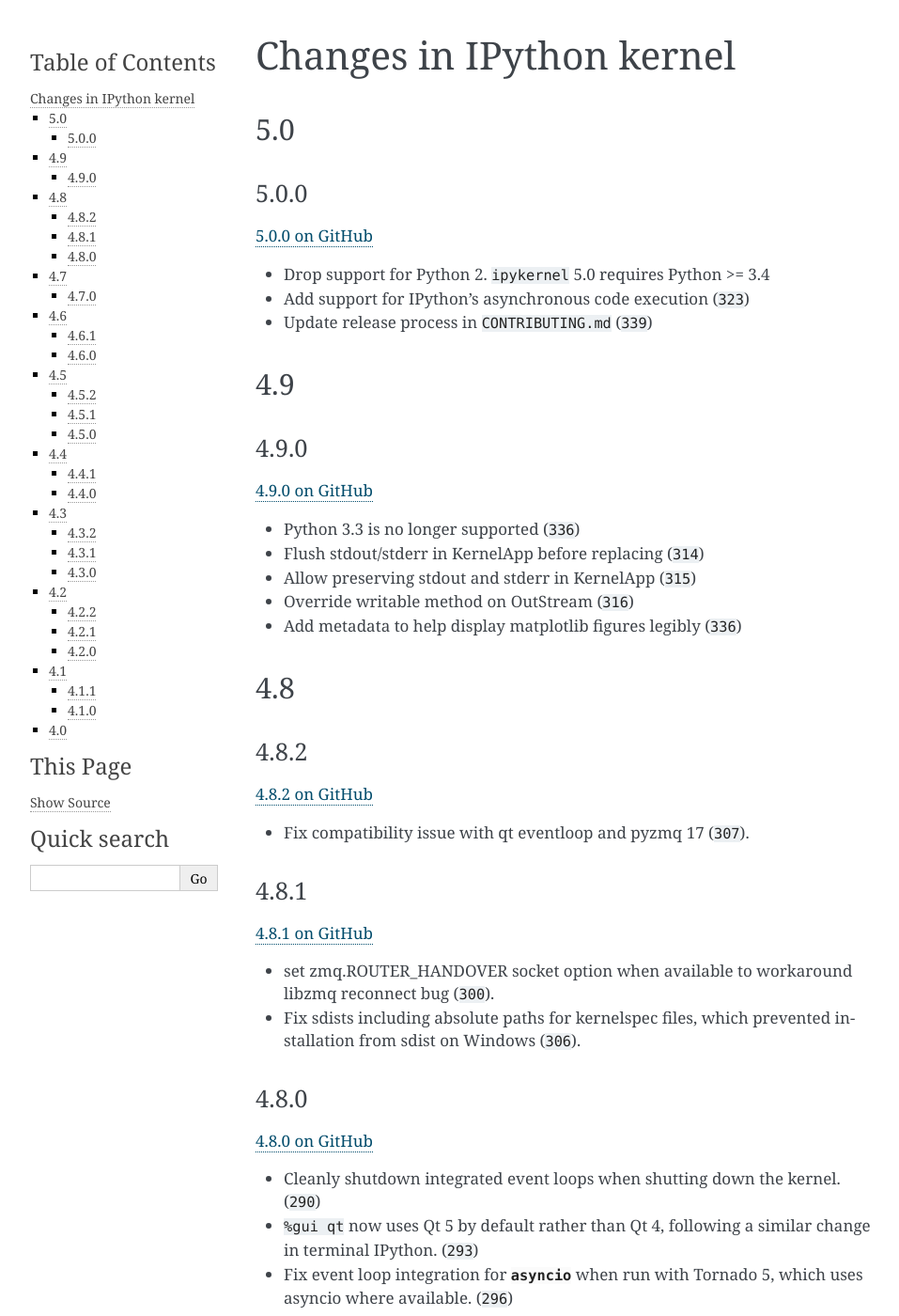
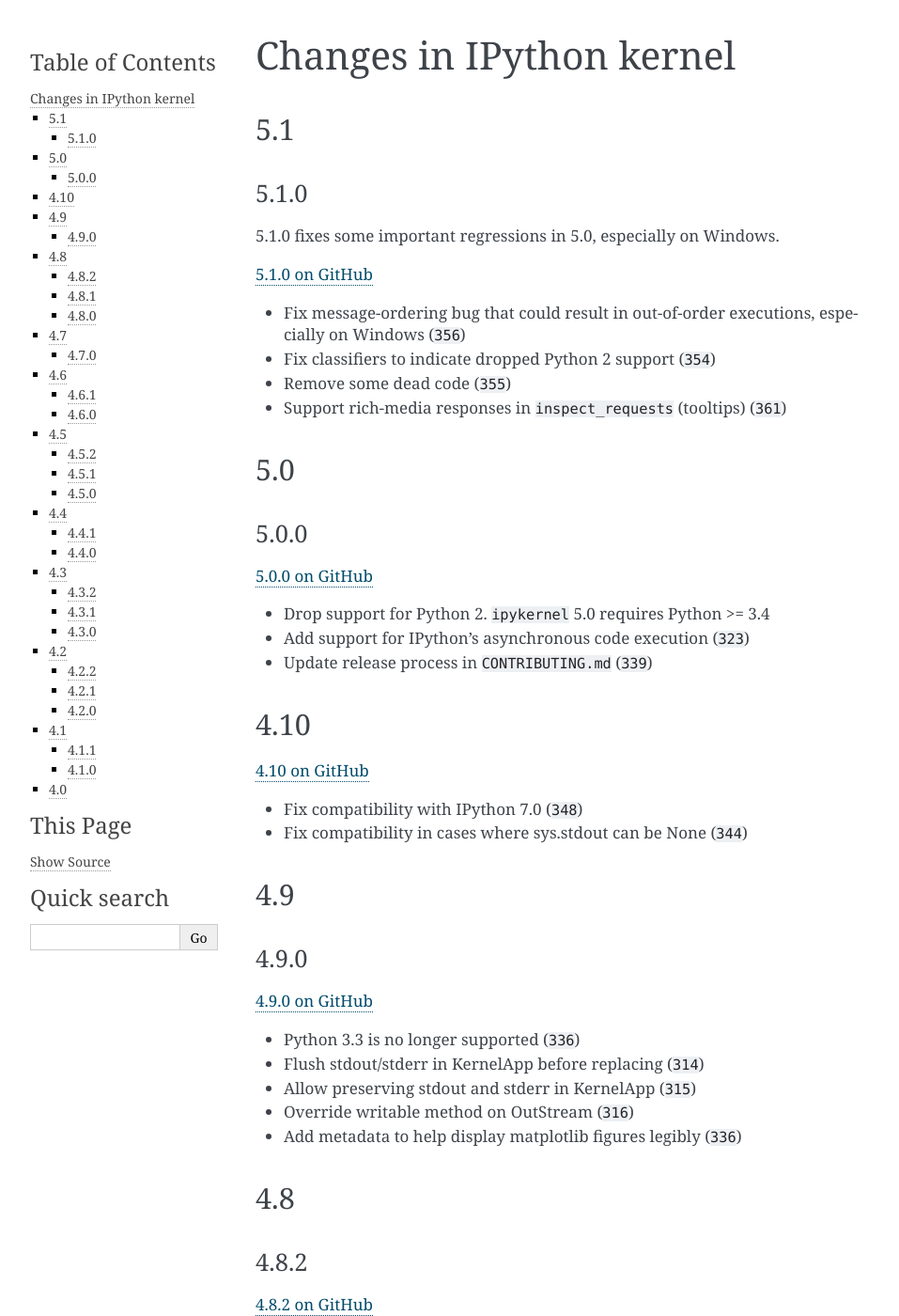
Before and after one commit to ipython/ipykernel, a Sphinx documentation site: the page built from docs/changelog.rst, in a window 1280 px wide and 1400 px high. Shown: the whole window at 94% size, without its empty margins (148-1105 px from the left). Built offline with Sphinx 7.4.7, drawn with Linux system fonts in a browser that asks for light colours; cross-references to code outside the pages are shown as plain code.

Commit message:
changelog for 5.1
includes missing changelog for 4.10

```diff
--- a/docs/changelog.rst
+++ b/docs/changelog.rst
@@ -1,5 +1,22 @@
 Changes in IPython kernel
 =========================
+
+5.1
+---
+
+5.1.0
+*****
+
+5.1.0 fixes some important regressions in 5.0, especially on Windows.
+
+`5.1.0 on GitHub <https://github.com/ipython/ipykernel/milestones/5.1>`__
+
+- Fix message-ordering bug that could result in out-of-order executions,
+  especially on Windows (:ghpull:`356`)
+- Fix classifiers to indicate dropped Python 2 support (:ghpull:`354`)
+- Remove some dead code (:ghpull:`355`)
+- Support rich-media responses in ``inspect_requests`` (tooltips) (:ghpull:`361`)
+
 
 5.0
 ---
@@ -13,6 +30,14 @@
 - Add support for IPython's asynchronous code execution (:ghpull:`323`)
 - Update release process in ``CONTRIBUTING.md`` (:ghpull:`339`)
 
+
+4.10
+----
+
+`4.10 on GitHub <https://github.com/ipython/ipykernel/milestones/4.10>`__
+
+- Fix compatibility with IPython 7.0 (:ghpull:`348`)
+- Fix compatibility in cases where sys.stdout can be None (:ghpull:`344`)
 
 4.9
 ---
```
